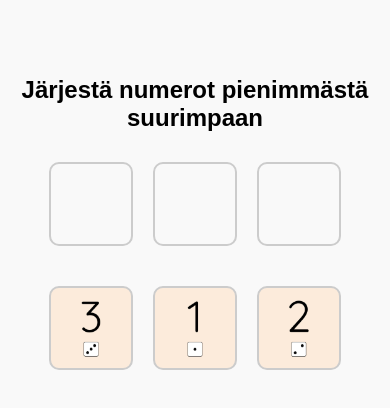
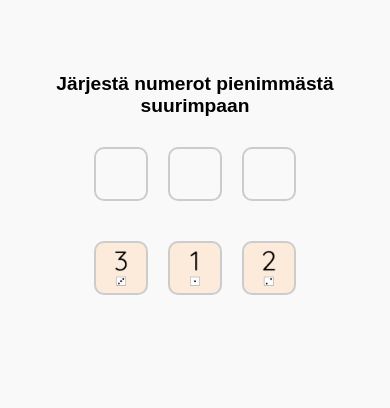
Before and after one commit to Asvagame/opitaannumeroita-peli, a plain HTML site: page index.html in a window 390 px wide. Both pictures are taken after a click on the button "Helppo". Drawn offline with Linux system fonts and the light colour scheme.

Commit message:
Update styles.css

```diff
--- a/styles.css
+++ b/styles.css
@@ -97,3 +97,18 @@ body {
     color: gold;
     margin: 10px;
 }
+@media (max-width: 600px) {
+    #game-title {
+        font-size: 1.2em;
+    }
+
+    .box, .choice {
+        width: 50px;
+        height: 50px;
+    }
+
+    button {
+        font-size: 1em;
+        padding: 8px 16px;
+    }
+}
```
